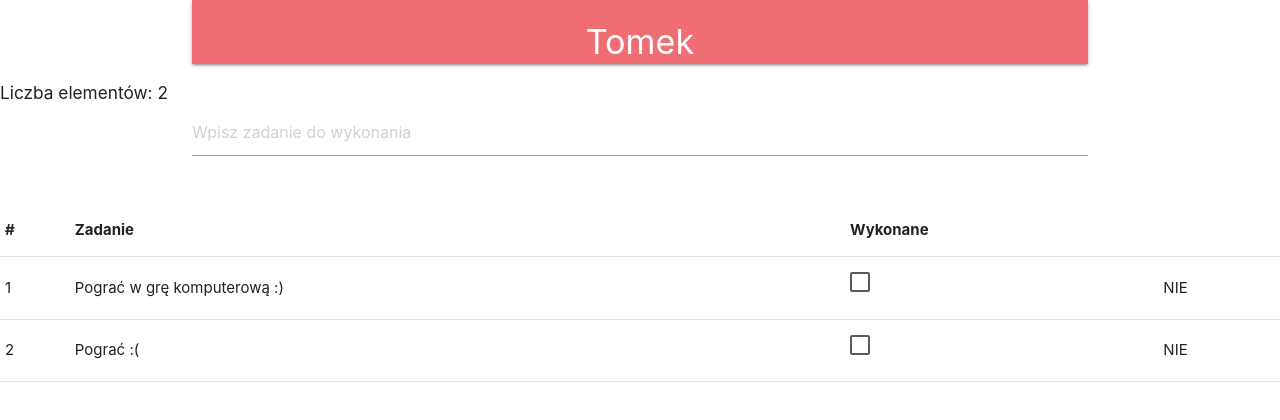
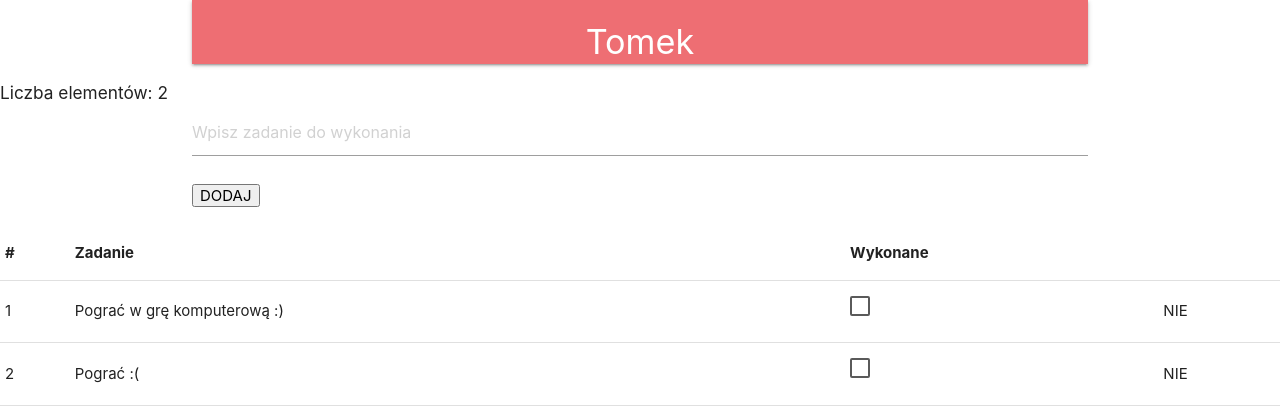
Before and after one commit to MateuszCzapla/mateuszczapla.github.io, an Angular app: page / in a window 1280 px wide. Shown: the top 420 px of the page. Built offline with nearby package versions, Linux system fonts and the light colour scheme.

Commit message:
Dodanie funkcji dodającej nowe zadania

```diff
--- a/src/app/app.component.html
+++ b/src/app/app.component.html
@@ -12,10 +12,10 @@
 <div class="container">
     <div class = "row">
         <div class ="row">
-            <input type="text" placeholder="Wpisz zadanie do wykonania">
+            <input type="text" placeholder="Wpisz zadanie do wykonania" #todoText>
         </div>
         <div>
-            <!--wywolanie funkcji addItem()-->
+            <button (click)="addItem(todoText.value)">DODAJ</button>
         </div>
     </div>
 </div>
--- a/src/app/app.component.ts
+++ b/src/app/app.component.ts
@@ -27,4 +27,10 @@ export class AppComponent {
     //return this.list.items;
     return this.list.items.filter(item => !item.complete);
   }
+
+  addItem(newItem:string){
+    if (newItem!=""){
+      this.list.addItem(newItem);
+    }
+  }
 }
```
